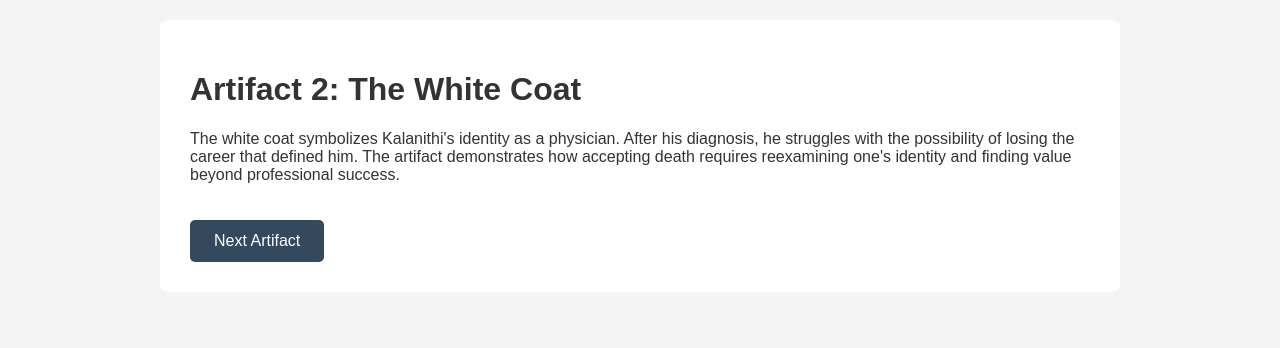
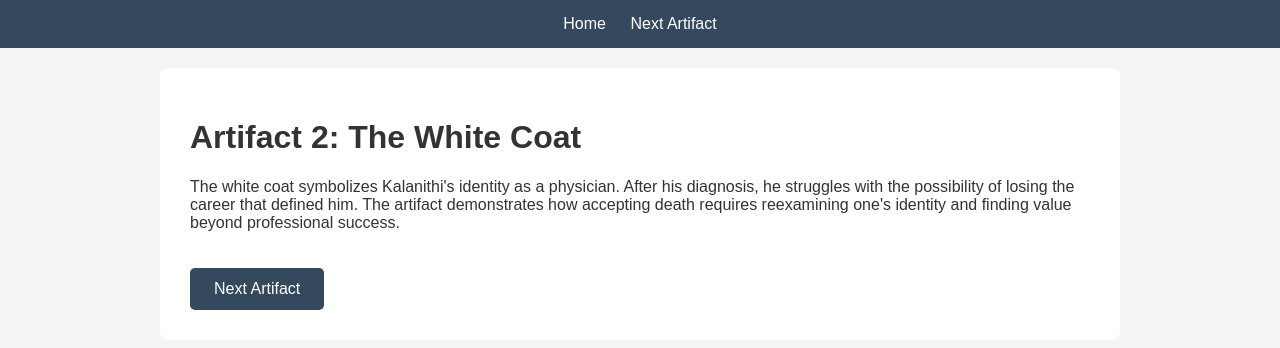
Before and after one commit to trevthedevFR/The-life-and-legacy-of-Paul-Kalanithi1, a plain HTML site: page artifact2.html in a window 1280 px wide. Drawn offline with Linux system fonts and the light colour scheme.

Commit message:
Update artifact2.html

```diff
--- a/artifact2.html
+++ b/artifact2.html
@@ -5,6 +5,11 @@
 <link rel="stylesheet" href="style.css">
 </head>
 <body>
+
+  <nav>
+<a href="index.html">Home</a>
+<a href="artifact3.html">Next Artifact</a>
+</nav>
 
 <div class="content">
 <h1>Artifact 2: The White Coat</h1>
```
